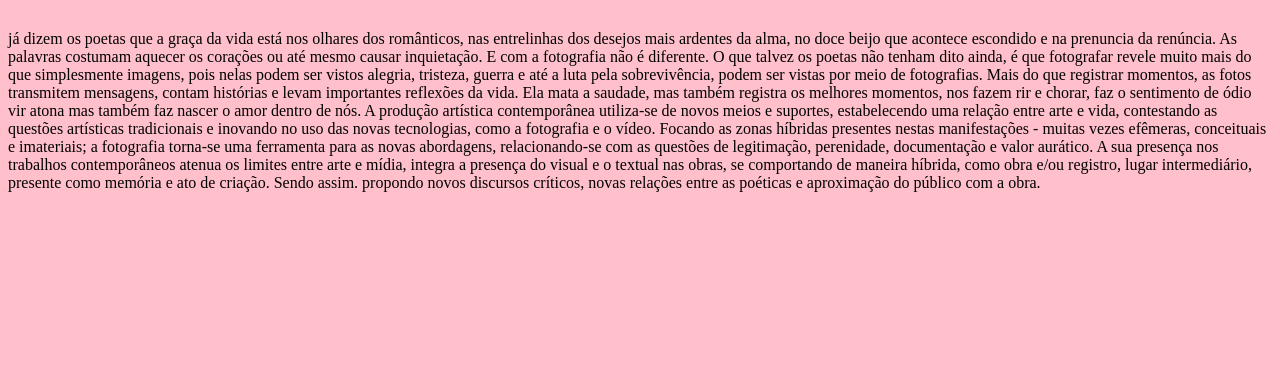
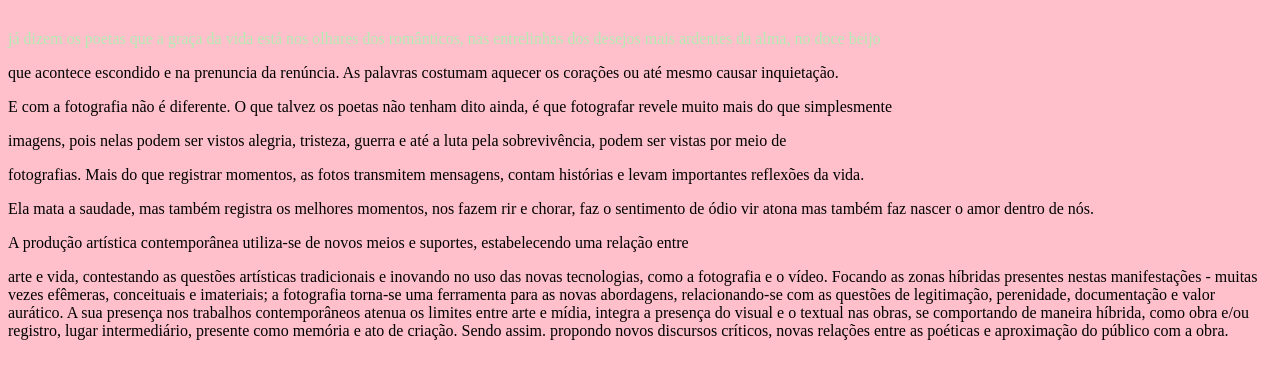
Before and after one commit to AdriellyNeumann/primeiroano2023, a plain HTML site: page index.html in a window 1280 px wide. Shown: the part 95-474 px from the top of the page. Drawn offline with Linux system fonts and the light colour scheme.

Commit message:
19 out 2023

```diff
--- a/index.html
+++ b/index.html
@@ -8,15 +8,15 @@
 </head>
 <body>
     <h1>O mundo da fotografia</h1>
-    já dizem os poetas que a graça da vida está nos olhares dos românticos, nas entrelinhas dos desejos mais ardentes da alma, no doce beijo
-    que acontece escondido e na prenuncia da renúncia. As palavras costumam aquecer os corações  ou até mesmo causar inquietação.
-    E com a fotografia não é diferente. O que talvez os poetas não tenham dito ainda, é que fotografar revele muito mais do que simplesmente
-    imagens, pois nelas podem ser vistos alegria, tristeza, guerra e até a luta pela sobrevivência, podem ser vistas por meio de
-    fotografias. Mais do que registrar momentos, as fotos transmitem mensagens, contam histórias e levam  importantes reflexões da vida.
-    Ela mata a saudade, mas também registra os melhores momentos, nos fazem rir e chorar, faz o sentimento de ódio vir atona mas também faz nascer o amor dentro
+    <p>já dizem os poetas que a graça da vida está nos olhares dos românticos, nas entrelinhas dos desejos mais ardentes da alma, no doce beijo</p>
+    <p></p>que acontece escondido e na prenuncia da renúncia. As palavras costumam aquecer os corações  ou até mesmo causar inquietação.
+    <p></p>E com a fotografia não é diferente. O que talvez os poetas não tenham dito ainda, é que fotografar revele muito mais do que simplesmente
+    <p></p>imagens, pois nelas podem ser vistos alegria, tristeza, guerra e até a luta pela sobrevivência, podem ser vistas por meio de
+    <p></p>fotografias. Mais do que registrar momentos, as fotos transmitem mensagens, contam histórias e levam  importantes reflexões da vida.
+    <p></p>Ela mata a saudade, mas também registra os melhores momentos, nos fazem rir e chorar, faz o sentimento de ódio vir atona mas também faz nascer o amor dentro
     de nós.
-    A produção artística contemporânea utiliza-se de novos meios e suportes, estabelecendo uma relação entre
-    arte e vida, contestando as questões artísticas tradicionais e inovando no uso das novas tecnologias, como a
+    <p></p>A produção artística contemporânea utiliza-se de novos meios e suportes, estabelecendo uma relação entre
+    <p></p>arte e vida, contestando as questões artísticas tradicionais e inovando no uso das novas tecnologias, como a
     fotografia e o vídeo. Focando as zonas híbridas presentes nestas manifestações - muitas vezes efêmeras, conceituais e
     imateriais; a fotografia torna-se uma ferramenta para as novas abordagens, relacionando-se com as questões de
     legitimação, perenidade, documentação e valor aurático. A sua presença nos trabalhos contemporâneos atenua os
```
